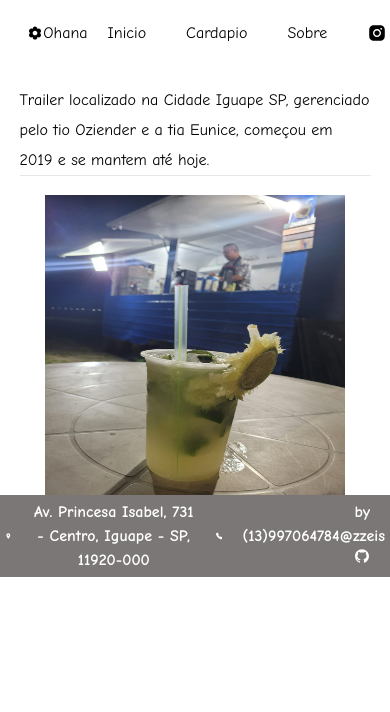
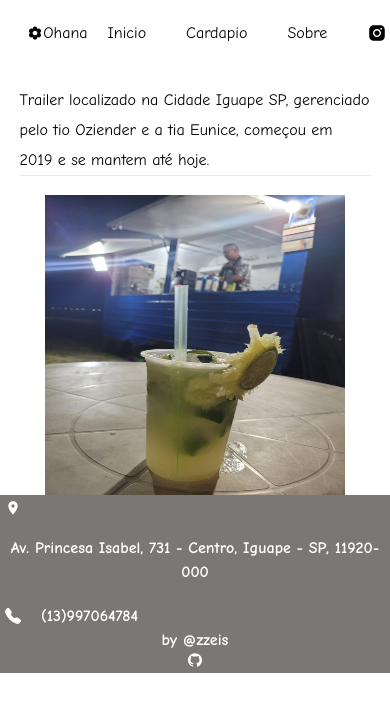
Before and after one commit to zzeis/SPA---Trailer, a React (Create React App) app: page /contact in a window 390 px wide. Shown: the top 712 px of the page. Built offline with nearby package versions, Linux system fonts and the light colour scheme.

Commit message:
responsive adjust

```diff
--- a/src/components/Footer/style.css
+++ b/src/components/Footer/style.css
@@ -2,6 +2,7 @@
   display: flex;
   flex-direction: row;
   gap: 20px;
+  flex-wrap: wrap;
 }
 
 footer {
@@ -9,6 +10,7 @@ footer {
   margin: 0;
   position: relative;
   bottom: 0;
+  flex-wrap: wrap;
   padding: 5px;
   display: flex;
   opacity: 0.6;
--- a/src/components/Footer/style.scss
+++ b/src/components/Footer/style.scss
@@ -6,6 +6,7 @@ $textColor: #ffffff;
   display: flex;
   flex-direction: row;
   gap: 20px;
+  flex-wrap: wrap;
 }
 
 footer {
@@ -14,7 +15,7 @@ footer {
 
   position: relative;
   bottom: 0;
-
+  flex-wrap: wrap;
   padding: 5px;
   display: flex;
   opacity:0.6;
```
Also changed, not shown: 1 other file (tests, documents, lock files or other folders).
